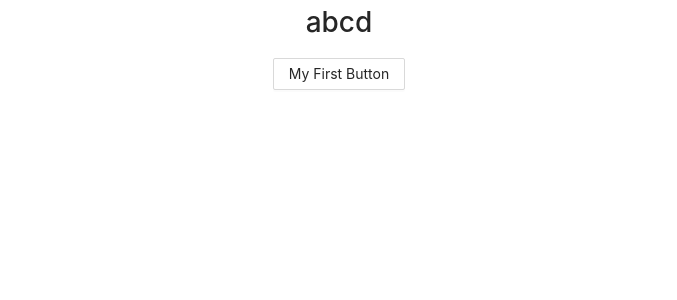
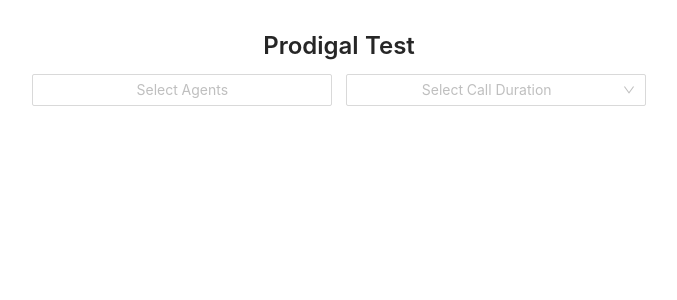
Before and after one commit to krisha-eng/prodigal-test, a React (Create React App) app: page / in a window 1280 px wide. Shown: the top 300 px of the page, without its empty margins (301-978 px from the left). Built offline with nearby package versions, Linux system fonts and the light colour scheme; no server answers.

Commit message:
Added Agents

```diff
--- a/src/App.css
+++ b/src/App.css
@@ -1,38 +1,16 @@
 .App {
   text-align: center;
+  max-width: 700px;
+  margin: auto;
+  padding: 30px;
 }
 
-.App-logo {
-  height: 40vmin;
-  pointer-events: none;
+.flex-h {
+  display: flex;
+  justify-content: space-evenly;
 }
-
-@media (prefers-reduced-motion: no-preference) {
-  .App-logo {
-    animation: App-logo-spin infinite 20s linear;
-  }
-}
-
-.App-header {
-  background-color: #282c34;
-  min-height: 100vh;
+.flex-v {
   display: flex;
   flex-direction: column;
-  align-items: center;
-  justify-content: center;
-  font-size: calc(10px + 2vmin);
-  color: white;
+  /* align-items: start; */
 }
-
-.App-link {
-  color: #61dafb;
-}
-
-@keyframes App-logo-spin {
-  from {
-    transform: rotate(0deg);
-  }
-  to {
-    transform: rotate(360deg);
-  }
-}
--- a/src/App.js
+++ b/src/App.js
@@ -1,12 +1,68 @@
 import './App.css';
+import React from 'react';
+import { useEffect, useState } from 'react';
 import 'antd/dist/antd.css';
-import { Button } from 'antd';
+import { Select, Typography, Divider } from 'antd';
+const { Option } = Select;
+const { Title } = Typography;
 
 function App() {
+
+  const [Agents, setAgents] = useState([]);
+
+  useEffect(() => {
+    fetch("https://damp-garden-93707.herokuapp.com/getlistofagents")
+      .then(response => response.json())
+      .then(function (Data) {
+        var arr = [];
+        for (let i = 0; i < Data.data.listofagents.length; i++) {
+          arr.push(<Option key={Data.data.listofagents[i]}>{Data.data.listofagents[i]}</Option>);
+        }
+        setAgents(arr);
+      });
+  }, []);
+
+  function handleChange(value) {
+    alert(`selected ${value}`);
+  }
   return (
     <div className="App">
-      <h1>abcd</h1>
-      <Button>My First Button</Button>
+      <Title level={3}>Prodigal Test</Title>
+
+      <div className="flex-h">
+
+        <div className="flex-v">
+          {/* <Title level={5}>Agents</Title> */}
+          <Select
+            mode="multiple"
+            allowClear
+            style={{ width: '300px' }}
+            maxTagCount={2}
+            placeholder="Select Agents"
+
+            onChange={handleChange}
+
+          >
+            {Agents}
+          </Select>
+        </div>
+
+        <div className="flex-v">
+          {/* <Title level={5}>Call duration</Title> */}
+          <Select
+            allowClear
+            style={{ width: '300px' }}
+
+            placeholder="Select Call Duration"
+            defaultValue={[]}
+            onChange={handleChange}
+          >
+
+          </Select>
+        </div>
+      </div>
+
+      {Agents}
     </div>
   );
 }
```
